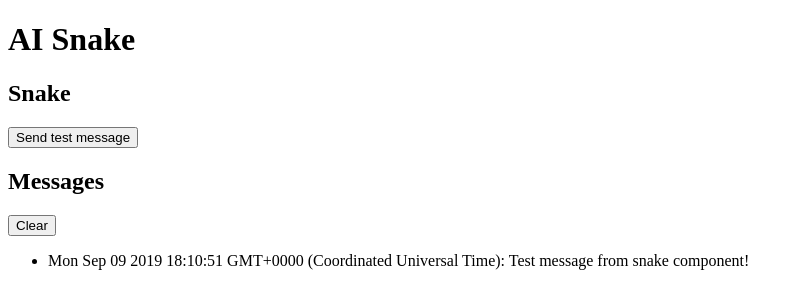
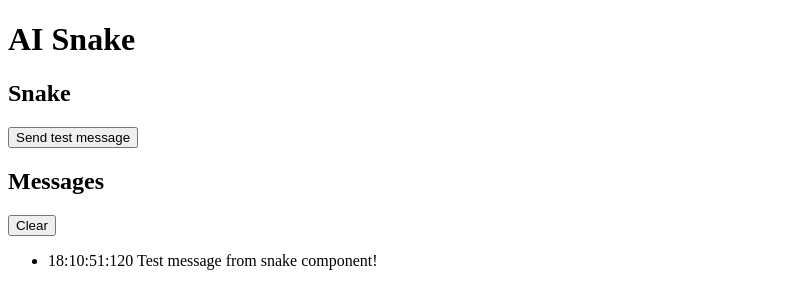
Before and after one commit to KamilRosinski/snake, an Angular app in the folder snake-client/src/main/webapp/: page / in a window 1280 px wide. Both pictures are taken after a click on the button "Send test message". Shown: the top 308 px of the page, without its empty margins (0-803 px from the left). Built offline with nearby package versions, Linux system fonts and the light colour scheme.

Commit message:
timestamp format added to messaging component

```diff
--- a/snake-client/src/main/webapp/src/app/messages/messages.component.html
+++ b/snake-client/src/main/webapp/src/app/messages/messages.component.html
@@ -4,7 +4,7 @@
     <ng-template #nonEmptyList>
         <button (click)="clearMessages()">Clear</button>
         <ul>
-            <li *ngFor="let message of messages">{{message.timestamp}}: {{message.body}}</li>
+            <li *ngFor="let message of messages">{{message.timestamp | date: 'HH:mm:ss:SSS'}} {{message.body}}</li>
         </ul>
     </ng-template>
     <ng-template #emptyList>
```
